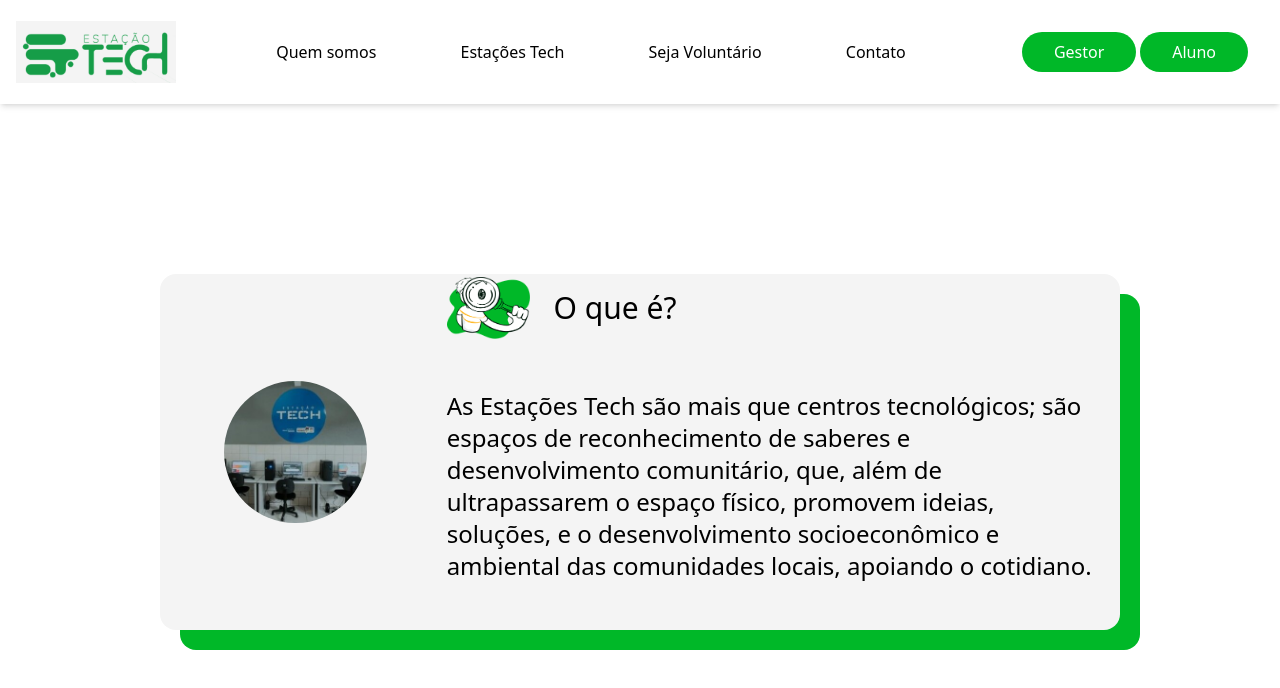
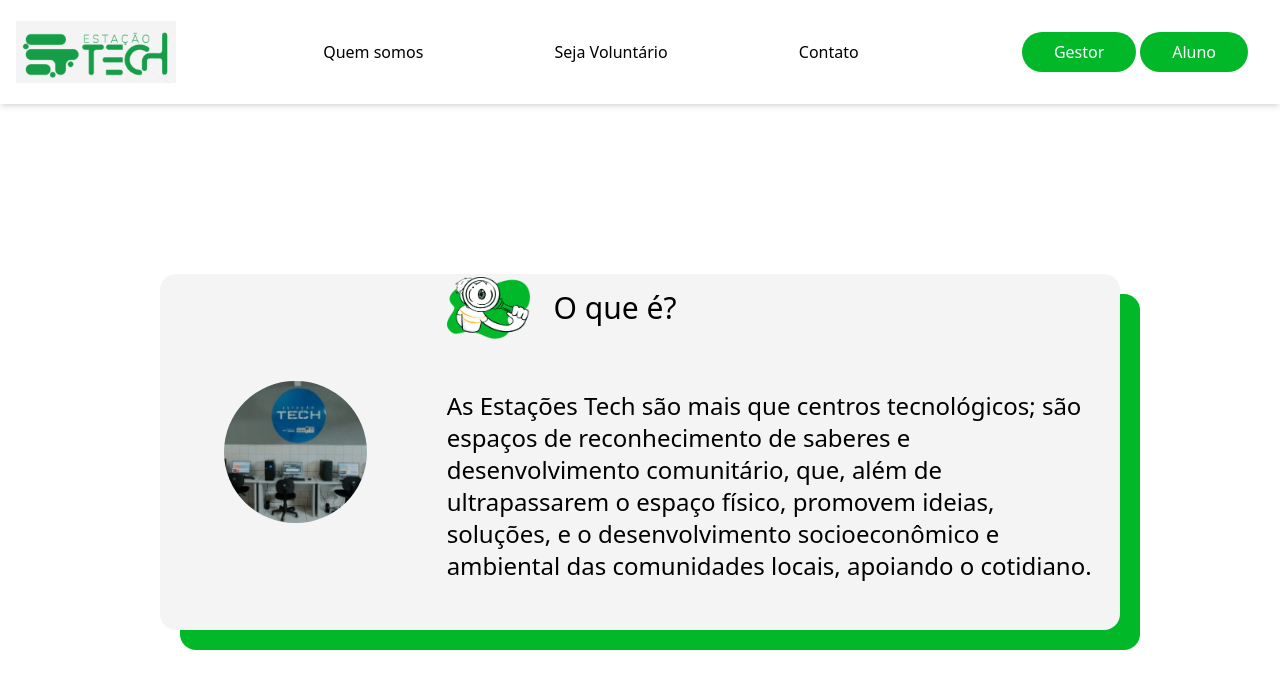
Before and after one commit to kauaumnougueira/front-end, a React (Vite) app: page / in a window 1280 px wide. Shown: the top 688 px of the page. Built offline with nearby package versions, Linux system fonts and the light colour scheme.

Commit message:
Fix: Header

```diff
--- a/src/components/Header.tsx
+++ b/src/components/Header.tsx
@@ -16,9 +16,6 @@ export default function Header() {
         <ul className="container flex flex-row justify-evenly justify-items">
           <li>
             <Link to="/">Quem somos</Link>
-          </li>
-          <li>
-            <Link to="/estacoes">Estações Tech</Link>
           </li>
           <li>
             <Link to="/voluntario">Seja Voluntário</Link>
```
